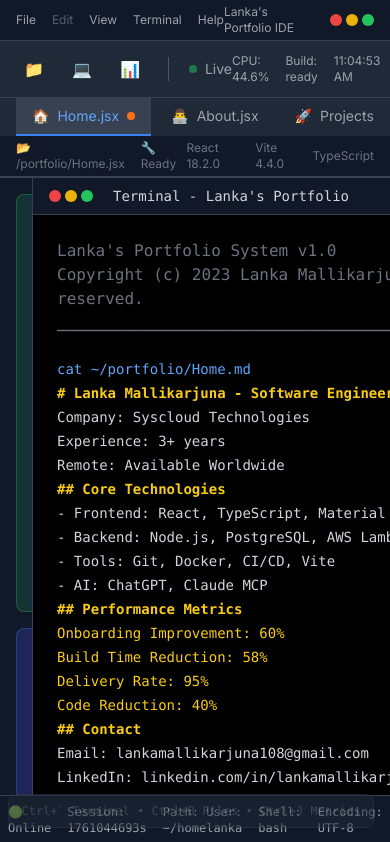
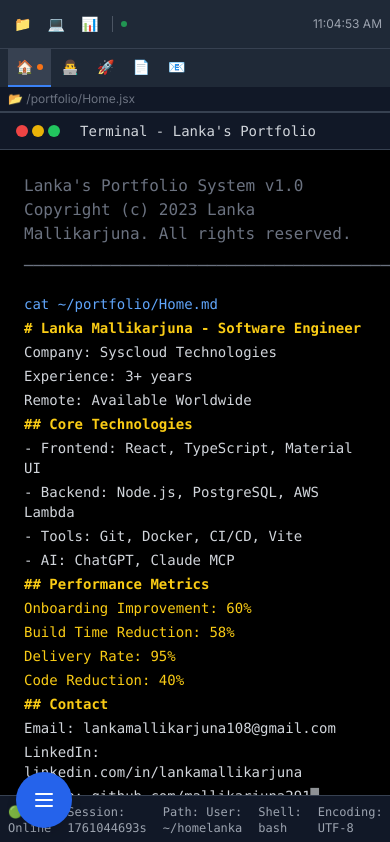
Before and after one commit to mallikarjuna291/portfolio-website, a React (Vite) app: page / in a window 390 px wide. Shown: the top 842 px of the page. Built offline with nearby package versions, Linux system fonts and the light colour scheme.

Commit message:
added mobile compatibility

```diff
--- a/src/App.jsx
+++ b/src/App.jsx
@@ -18,6 +18,7 @@
   const [isFileExplorerOpen, setIsFileExplorerOpen] = useState(false)
   const [showMetrics, setShowMetrics] = useState(true)
   const [bootComplete, setBootComplete] = useState(false)
+  const [isMobileMenuOpen, setIsMobileMenuOpen] = useState(false)
 
   // Quick boot sequence
   useEffect(() => {
@@ -52,12 +53,24 @@
     return () => document.removeEventListener('keydown', handleKeyboard)
   }, [showMetrics])
 
+  // Auto-hide metrics on mobile
+  useEffect(() => {
+    const handleResize = () => {
+      if (window.innerWidth < 768) {
+        setShowMetrics(false)
+      }
+    }
+    handleResize()
+    window.addEventListener('resize', handleResize)
+    return () => window.removeEventListener('resize', handleResize)
+  }, [])
+
   if (!bootComplete) {
     return (
-      <div className="min-h-screen bg-gray-900 text-green-400 font-mono flex items-center justify-center">
-        <div className="text-center space-y-4">
-          <div className="text-2xl mb-8">🚀 Lanka's Development Environment</div>
-          <div className="space-y-2 text-sm">
+      <div className="min-h-screen bg-gray-900 text-green-400 font-mono flex items-center justify-center px-4">
+        <div className="text-center space-y-4 max-w-md">
+          <div className="text-xl md:text-2xl mb-8">🚀 Lanka's Development Environment</div>
+          <div className="space-y-2 text-xs md:text-sm">
             <div className="flex items-center gap-3 justify-center">
               <div className="animate-spin w-4 h-4 border border-green-400 border-t-transparent rounded-full"></div>
               <span>Loading portfolio modules...</span>
@@ -75,7 +88,7 @@
               <span>Ready! Starting portfolio...</span>
             </div>
           </div>
-          <div className="mt-8 text-xs text-gray-500">
+          <div className="mt-8 text-xs text-gray-500 hidden md:block">
             Press Ctrl+` for terminal, Ctrl+B for file explorer, Ctrl+J for metrics
           </div>
         </div>
@@ -92,24 +105,58 @@
         onMetricsToggle={() => setShowMetrics(!showMetrics)}
       />
 
+      {/* Mobile Menu Toggle Button */}
+      <button
+        onClick={() => setIsMobileMenuOpen(!isMobileMenuOpen)}
+        className="md:hidden fixed bottom-4 left-4 z-50 bg-blue-600 hover:bg-blue-700 text-white p-4 rounded-full shadow-lg transition-all"
+        aria-label="Toggle mobile menu"
+      >
+        {isMobileMenuOpen ? (
+          <svg className="w-6 h-6" fill="none" stroke="currentColor" viewBox="0 0 24 24">
+            <path strokeLinecap="round" strokeLinejoin="round" strokeWidth={2} d="M6 18L18 6M6 6l12 12" />
+          </svg>
+        ) : (
+          <svg className="w-6 h-6" fill="none" stroke="currentColor" viewBox="0 0 24 24">
+            <path strokeLinecap="round" strokeLinejoin="round" strokeWidth={2} d="M4 6h16M4 12h16m-16 6h16" />
+          </svg>
+        )}
+      </button>
+
       {/* Main IDE Layout */}
       <div className="flex-1 flex overflow-hidden">
-        {/* Performance Metrics Sidebar */}
-        {showMetrics && (
-          <div className="w-80 border-r border-gray-700 p-4 overflow-y-auto">
+        {/* Performance Metrics Sidebar - Desktop & Mobile Drawer */}
+        <div
+          className={`
+            ${showMetrics ? 'block' : 'hidden'}
+            fixed md:relative inset-y-0 left-0 z-40
+            w-80 md:w-80
+            border-r border-gray-700 bg-gray-900
+            p-4 overflow-y-auto
+            transform transition-transform duration-300 ease-in-out
+            ${isMobileMenuOpen ? 'translate-x-0' : '-translate-x-full'}
+            md:translate-x-0
+            top-14 md:top-auto
+          `}
+        >
           <PerformanceMetrics />
 
           {/* Quick Actions */}
           <div className="mt-6 space-y-2">
             <div className="text-xs text-gray-400 font-mono mb-3">QUICK ACTIONS</div>
             <button
-                onClick={() => setIsTerminalOpen(true)}
+              onClick={() => {
+                setIsTerminalOpen(true)
+                setIsMobileMenuOpen(false)
+              }}
               className="w-full text-left px-3 py-2 text-sm bg-gray-800 hover:bg-gray-700 rounded border border-gray-600 transition-colors"
             >
               <span className="text-green-400">$</span> Open Terminal
             </button>
             <button
-                onClick={() => setIsFileExplorerOpen(true)}
+              onClick={() => {
+                setIsFileExplorerOpen(true)
+                setIsMobileMenuOpen(false)
+              }}
               className="w-full text-left px-3 py-2 text-sm bg-gray-800 hover:bg-gray-700 rounded border border-gray-600 transition-colors"
             >
               <span className="text-blue-400">📁</span> Browse Files
@@ -136,17 +183,27 @@
               <div>⚡ "95% on-time delivery rate"</div>
             </div>
             <button
-                onClick={() => setIsTerminalOpen(true)}
+              onClick={() => {
+                setIsTerminalOpen(true)
+                setIsMobileMenuOpen(false)
+              }}
               className="w-full mt-3 px-2 py-1 text-xs bg-purple-700 hover:bg-purple-600 rounded transition-colors"
             >
               Ask AI about Lanka
             </button>
           </div>
         </div>
+
+        {/* Overlay for mobile menu */}
+        {isMobileMenuOpen && (
+          <div
+            className="md:hidden fixed inset-0 bg-black bg-opacity-50 z-30 top-14"
+            onClick={() => setIsMobileMenuOpen(false)}
+          />
         )}
 
         {/* Main Content Area */}
-        <div className="flex-1 flex flex-col">
+        <div className="flex-1 flex flex-col overflow-auto">
           <CodeEditor>
             <Routes>
               <Route path="/" element={<Home />} />
@@ -172,8 +229,8 @@
         onClose={() => setIsFileExplorerOpen(false)}
       />
 
-      {/* Hidden shortcuts hint */}
-      <div className="fixed bottom-4 right-4 text-xs text-gray-500 font-mono bg-gray-800 px-3 py-2 rounded-lg border border-gray-700 opacity-50 hover:opacity-100 transition-opacity">
+      {/* Hidden shortcuts hint - Desktop only */}
+      <div className="hidden md:block fixed bottom-4 right-4 text-xs text-gray-500 font-mono bg-gray-800 px-3 py-2 rounded-lg border border-gray-700 opacity-50 hover:opacity-100 transition-opacity">
         Ctrl+` Terminal • Ctrl+B Files • Ctrl+J Metrics
       </div>
     </div>
--- a/src/components/IDEHeader.jsx
+++ b/src/components/IDEHeader.jsx
@@ -36,8 +36,8 @@
 
   return (
     <div className="bg-gray-800 border-b border-gray-700">
-      {/* Menu Bar */}
-      <div className="bg-gray-900 px-4 py-1 border-b border-gray-700">
+      {/* Menu Bar - Hidden on mobile */}
+      <div className="hidden md:block bg-gray-900 px-4 py-1 border-b border-gray-700">
         <div className="flex items-center justify-between text-xs text-gray-400">
           <div className="flex items-center gap-6">
             <div className="flex items-center gap-4">
@@ -86,76 +86,76 @@
       </div>
 
       {/* Toolbar */}
-      <div className="bg-gray-800 px-4 py-2 border-b border-gray-700">
+      <div className="bg-gray-800 px-2 md:px-4 py-2 border-b border-gray-700">
         <div className="flex items-center justify-between">
-          <div className="flex items-center gap-3">
+          <div className="flex items-center gap-1 md:gap-3">
             <button
               onClick={onFileExplorerOpen}
-              className="p-2 hover:bg-gray-700 rounded text-gray-400 hover:text-white transition-colors"
+              className="p-1.5 md:p-2 hover:bg-gray-700 rounded text-gray-400 hover:text-white transition-colors text-sm md:text-base"
               title="File Explorer (Ctrl+B)"
             >
               📁
             </button>
             <button
               onClick={onTerminalOpen}
-              className="p-2 hover:bg-gray-700 rounded text-gray-400 hover:text-white transition-colors"
+              className="p-1.5 md:p-2 hover:bg-gray-700 rounded text-gray-400 hover:text-white transition-colors text-sm md:text-base"
               title="Terminal (Ctrl+`)"
             >
               💻
             </button>
             <button
               onClick={onMetricsToggle}
-              className="p-2 hover:bg-gray-700 rounded text-gray-400 hover:text-white transition-colors"
+              className="p-1.5 md:p-2 hover:bg-gray-700 rounded text-gray-400 hover:text-white transition-colors text-sm md:text-base"
               title="Performance (Ctrl+J)"
             >
               📊
             </button>
-            <div className="h-6 w-px bg-gray-600 mx-2"></div>
-            <div className="flex items-center gap-2 text-sm text-gray-400">
-              <div className="w-2 h-2 bg-green-500 rounded-full animate-pulse"></div>
-              <span>Live</span>
+            <div className="h-4 md:h-6 w-px bg-gray-600 mx-1 md:mx-2"></div>
+            <div className="flex items-center gap-1 md:gap-2 text-xs md:text-sm text-gray-400">
+              <div className="w-1.5 md:w-2 h-1.5 md:h-2 bg-green-500 rounded-full animate-pulse"></div>
+              <span className="hidden sm:inline">Live</span>
             </div>
           </div>
 
-          <div className="flex items-center gap-4 text-xs text-gray-400">
-            <span>CPU: {cpuUsage.toFixed(1)}%</span>
-            <span>Build: {buildStatus}</span>
-            <span>{currentTime.toLocaleTimeString()}</span>
+          <div className="flex items-center gap-2 md:gap-4 text-xs text-gray-400">
+            <span className="hidden md:inline">CPU: {cpuUsage.toFixed(1)}%</span>
+            <span className="hidden sm:inline">Build: {buildStatus}</span>
+            <span className="text-xs">{currentTime.toLocaleTimeString()}</span>
           </div>
         </div>
       </div>
 
       {/* Tabs */}
-      <div className="bg-gray-800 px-4">
-        <div className="flex items-center gap-1 overflow-x-auto">
+      <div className="bg-gray-800 px-2 md:px-4">
+        <div className="flex items-center gap-0.5 md:gap-1 overflow-x-auto scrollbar-hide">
           {tabs.map(tab => (
             <Link
               key={tab.path}
               to={tab.path}
-              className={`flex items-center gap-2 px-4 py-2 text-sm border-b-2 transition-colors ${
+              className={`flex items-center gap-1 md:gap-2 px-2 md:px-4 py-2 text-xs md:text-sm border-b-2 transition-colors whitespace-nowrap ${
                 location.pathname === tab.path
                   ? 'border-blue-500 text-blue-400 bg-gray-700'
                   : 'border-transparent text-gray-400 hover:text-gray-200 hover:bg-gray-700'
               }`}
             >
-              <span>{tab.icon}</span>
-              <span>{tab.name}</span>
+              <span className="text-sm md:text-base">{tab.icon}</span>
+              <span className="hidden sm:inline">{tab.name}</span>
               {location.pathname === tab.path && (
-                <div className="w-2 h-2 bg-orange-500 rounded-full"></div>
+                <div className="w-1.5 md:w-2 h-1.5 md:h-2 bg-orange-500 rounded-full"></div>
               )}
             </Link>
           ))}
         </div>
       </div>
 
-      {/* Status Bar */}
-      <div className="bg-gray-900 px-4 py-1 border-b border-gray-700">
+      {/* Status Bar - Simplified on mobile */}
+      <div className="bg-gray-900 px-2 md:px-4 py-1 border-b border-gray-700">
         <div className="flex items-center justify-between text-xs text-gray-500">
-          <div className="flex items-center gap-4">
-            <span>📂 /portfolio/{getFileName(location.pathname)}</span>
-            <span>🔧 Ready</span>
+          <div className="flex items-center gap-2 md:gap-4 truncate">
+            <span className="truncate">📂 /portfolio/{getFileName(location.pathname)}</span>
+            <span className="hidden md:inline">🔧 Ready</span>
           </div>
-          <div className="flex items-center gap-4">
+          <div className="hidden md:flex items-center gap-4">
             <span>React 18.2.0</span>
             <span>Vite 4.4.0</span>
             <span>TypeScript</span>
--- a/src/components/PerformanceMetrics.jsx
+++ b/src/components/PerformanceMetrics.jsx
@@ -69,57 +69,57 @@
   }
 
   return (
-    <div className="space-y-4">
+    <div className="space-y-3 md:space-y-4">
       {/* Creative Contact Section */}
-      <div className="bg-gradient-to-r from-green-900/50 to-blue-900/50 p-4 rounded-lg border border-green-500/30">
+      <div className="bg-gradient-to-r from-green-900/50 to-blue-900/50 p-3 md:p-4 rounded-lg border border-green-500/30">
         <div className="flex items-center gap-2 mb-3">
-          <span className="text-green-400">📱</span>
-          <h3 className="text-green-400 font-bold text-sm">CONNECT WITH LANKA</h3>
+          <span className="text-green-400 text-base md:text-lg">📱</span>
+          <h3 className="text-green-400 font-bold text-xs md:text-sm">CONNECT WITH LANKA</h3>
           <div className="w-2 h-2 bg-green-400 rounded-full animate-pulse ml-auto"></div>
         </div>
 
-        <div className="space-y-3 text-xs">
-          <div className="bg-gray-800/50 p-3 rounded">
-            <div className="flex items-center justify-between mb-2">
-              <span className="text-gray-400">STATUS</span>
-              <span className="text-green-400">🟢 Available for Opportunities</span>
+        <div className="space-y-2 md:space-y-3 text-xs">
+          <div className="bg-gray-800/50 p-2 md:p-3 rounded">
+            <div className="flex flex-col md:flex-row md:items-center md:justify-between mb-2 gap-1">
+              <span className="text-gray-400 text-xs">STATUS</span>
+              <span className="text-green-400 text-xs">🟢 Available for Opportunities</span>
             </div>
-            <div className="text-green-300">Open to full-time roles & collaborations</div>
+            <div className="text-green-300 text-xs">Open to full-time roles & collaborations</div>
           </div>
 
           <div className="grid grid-cols-2 gap-2">
             <a
               href="mailto:lankamallikarjuna108@gmail.com"
-              className="bg-red-800/30 hover:bg-red-800/50 p-2 rounded text-center transition-colors border border-red-600/30"
+              className="bg-red-800/30 hover:bg-red-800/50 p-3 md:p-2 rounded text-center transition-colors border border-red-600/30 min-h-[60px] md:min-h-0 flex flex-col items-center justify-center"
             >
-              <div className="text-red-400">📧</div>
-              <div className="text-red-300 text-xs">Email</div>
+              <div className="text-red-400 text-lg md:text-base">📧</div>
+              <div className="text-red-300 text-xs mt-1">Email</div>
             </a>
             <a
               href="https://linkedin.com/in/lankamallikarjuna"
               target="_blank"
               rel="noopener noreferrer"
-              className="bg-blue-800/30 hover:bg-blue-800/50 p-2 rounded text-center transition-colors border border-blue-600/30"
+              className="bg-blue-800/30 hover:bg-blue-800/50 p-3 md:p-2 rounded text-center transition-colors border border-blue-600/30 min-h-[60px] md:min-h-0 flex flex-col items-center justify-center"
             >
-              <div className="text-blue-400">💼</div>
-              <div className="text-blue-300 text-xs">LinkedIn</div>
+              <div className="text-blue-400 text-lg md:text-base">💼</div>
+              <div className="text-blue-300 text-xs mt-1">LinkedIn</div>
             </a>
             <a
               href="https://github.com/mallikarjuna291"
               target="_blank"
               rel="noopener noreferrer"
-              className="bg-purple-800/30 hover:bg-purple-800/50 p-2 rounded text-center transition-colors border border-purple-600/30"
+              className="bg-purple-800/30 hover:bg-purple-800/50 p-3 md:p-2 rounded text-center transition-colors border border-purple-600/30 min-h-[60px] md:min-h-0 flex flex-col items-center justify-center"
             >
-              <div className="text-purple-400">💻</div>
-              <div className="text-purple-300 text-xs">GitHub</div>
+              <div className="text-purple-400 text-lg md:text-base">💻</div>
+              <div className="text-purple-300 text-xs mt-1">GitHub</div>
             </a>
             <a
               href="/MallikarjunaCV.pdf"
               download="MallikarjunaCV.pdf"
-              className="bg-yellow-800/30 hover:bg-yellow-800/50 p-2 rounded text-center transition-colors border border-yellow-600/30"
+              className="bg-yellow-800/30 hover:bg-yellow-800/50 p-3 md:p-2 rounded text-center transition-colors border border-yellow-600/30 min-h-[60px] md:min-h-0 flex flex-col items-center justify-center"
             >
-              <div className="text-yellow-400">📄</div>
-              <div className="text-yellow-300 text-xs">Resume</div>
+              <div className="text-yellow-400 text-lg md:text-base">📄</div>
+              <div className="text-yellow-300 text-xs mt-1">Resume</div>
             </a>
           </div>
 
@@ -127,42 +127,42 @@
       </div>
 
       {/* Lanka's Impact Metrics */}
-      <div className="bg-gradient-to-r from-blue-900/50 to-purple-900/50 p-4 rounded-lg border border-blue-500/30">
+      <div className="bg-gradient-to-r from-blue-900/50 to-purple-900/50 p-3 md:p-4 rounded-lg border border-blue-500/30">
         <div className="text-blue-300 text-xs mb-3 flex items-center gap-2">
           <span>🏆</span>
           <span className="font-semibold">LANKA'S PRODUCTION IMPACT</span>
         </div>
-        <div className="grid grid-cols-2 gap-3">
-          <div className="bg-gray-800/50 p-3 rounded text-center">
-            <div className="text-2xl font-bold text-green-400">60%</div>
+        <div className="grid grid-cols-2 gap-2 md:gap-3">
+          <div className="bg-gray-800/50 p-2 md:p-3 rounded text-center">
+            <div className="text-xl md:text-2xl font-bold text-green-400">60%</div>
             <div className="text-xs text-gray-300">Onboarding Boost</div>
-            <div className="text-xs text-gray-500">Partner Portal</div>
+            <div className="text-xs text-gray-500 hidden md:block">Partner Portal</div>
           </div>
-          <div className="bg-gray-800/50 p-3 rounded text-center">
-            <div className="text-2xl font-bold text-blue-400">58%</div>
+          <div className="bg-gray-800/50 p-2 md:p-3 rounded text-center">
+            <div className="text-xl md:text-2xl font-bold text-blue-400">58%</div>
             <div className="text-xs text-gray-300">Build Time Cut</div>
-            <div className="text-xs text-gray-500">Webpack→Vite</div>
+            <div className="text-xs text-gray-500 hidden md:block">Webpack→Vite</div>
           </div>
-          <div className="bg-gray-800/50 p-3 rounded text-center">
-            <div className="text-2xl font-bold text-purple-400">95%</div>
+          <div className="bg-gray-800/50 p-2 md:p-3 rounded text-center">
+            <div className="text-xl md:text-2xl font-bold text-purple-400">95%</div>
             <div className="text-xs text-gray-300">Delivery Rate</div>
-            <div className="text-xs text-gray-500">15+ Projects</div>
+            <div className="text-xs text-gray-500 hidden md:block">15+ Projects</div>
           </div>
-          <div className="bg-gray-800/50 p-3 rounded text-center">
-            <div className="text-2xl font-bold text-orange-400">40%</div>
+          <div className="bg-gray-800/50 p-2 md:p-3 rounded text-center">
+            <div className="text-xl md:text-2xl font-bold text-orange-400">40%</div>
             <div className="text-xs text-gray-300">Code Reduction</div>
-            <div className="text-xs text-gray-500">UI Framework</div>
+            <div className="text-xs text-gray-500 hidden md:block">UI Framework</div>
           </div>
         </div>
       </div>
 
       {/* System Status */}
       <div className="bg-gray-800 p-3 rounded-lg border border-gray-600 text-xs font-mono">
-        <div className="flex items-center justify-between mb-2">
+        <div className="flex flex-col md:flex-row md:items-center md:justify-between mb-2 gap-1">
           <span className="text-gray-400">SYSTEM STATUS</span>
-          <span className="text-green-400">ALL SYSTEMS OPERATIONAL</span>
+          <span className="text-green-400 text-xs">ALL SYSTEMS OPERATIONAL</span>
         </div>
-        <div className="space-y-1 text-gray-500">
+        <div className="space-y-1 text-gray-500 text-xs">
           <div className="flex justify-between">
             <span>Uptime</span>
             <span className="text-green-400">{formatUptime(metrics.uptime)}</span>
--- a/src/index.css
+++ b/src/index.css
@@ -39,4 +39,15 @@
     -webkit-box-orient: vertical;
     overflow: hidden;
   }
+
+  /* Hide scrollbar for Chrome, Safari and Opera */
+  .scrollbar-hide::-webkit-scrollbar {
+    display: none;
+  }
+
+  /* Hide scrollbar for IE, Edge and Firefox */
+  .scrollbar-hide {
+    -ms-overflow-style: none;  /* IE and Edge */
+    scrollbar-width: none;  /* Firefox */
+  }
 }
```
Also changed, not shown: src/components/Hero.jsx (+39 -39 lines). Lines whose indentation alone changed are shown as unchanged.
